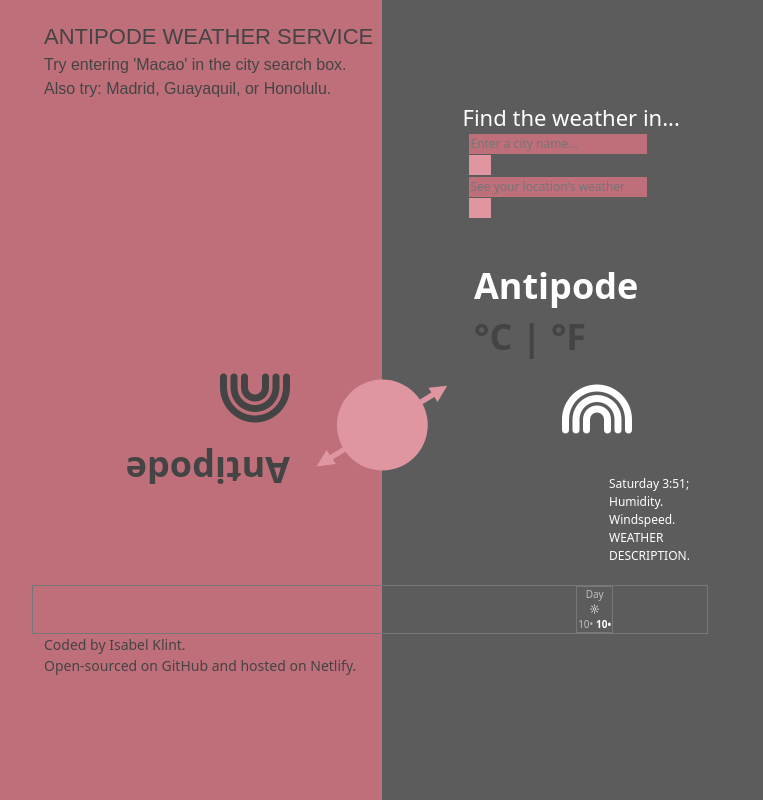
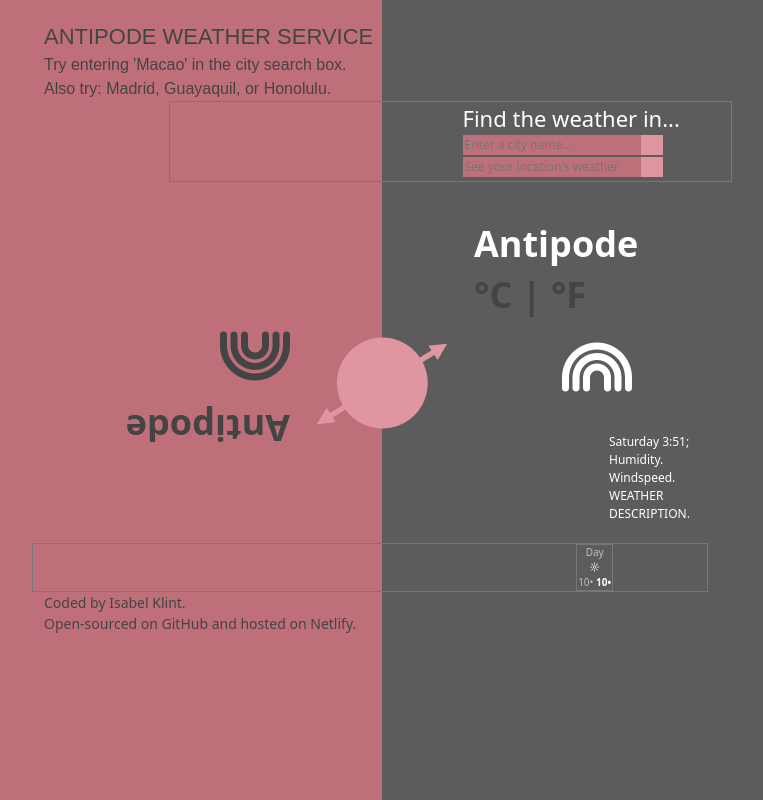
Before and after one commit to isabelklint/ANTIPODE-WEATHER-SERVICE, a plain HTML site: page index.html in a window 1280 px wide. Shown: the whole page, without its empty margins (258-1021 px from the left). Drawn offline with nearby package versions, Linux system fonts and the light colour scheme; a web font is replaced by a local one.

Commit message:
Better form alignment

```diff
--- a/src/style.css
+++ b/src/style.css
@@ -44,7 +44,8 @@
 #search-area {
     margin-bottom: 40px;
     margin-left: 125px;
-    /* background-color: transparent; */
+    border: 1px solid #777777;
+
 }
 
 #left {
@@ -108,25 +109,21 @@
 }
 
 form {
-    display: inline-block;
     background-color: transparent;
-    border-bottom: 2px solid #5C5C5C;
     font-size: 12px;
     font-weight:lighter;
     border-top: none;
     border-left: none;
     border-right: none;
-    padding-left: 6px;
     margin-right: 0px;
     margin-bottom: 2px;
-    width: 140px;
     line-height: 18px;
     color: #cccccc;
+    float: left;
 }
 
 button {
     background-color: #DF96A0;
-    display: inline;
     border-top: none;
     border-left: none;
     border-right: 2px solid #5C5C5C;
@@ -136,6 +133,7 @@
     width: 24px;
     margin: 0 auto;
     line-height: 18px;
+    float: right;
   }
 
 .button:hover {
@@ -199,8 +197,7 @@
     border-top: none;
     border-left: none;
     border-right: none;
-    border-bottom: 1px solid #5C5C5C;
+    border-bottom: 2px solid #5C5C5C;
     background-color: #BF6F7A;
-    color: #DBDBDB;
-    opacity: 1;
+    color: white;
 }
```
